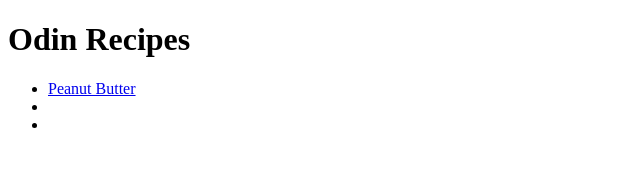
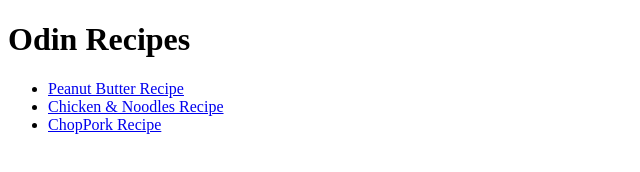
Before and after one commit to Tej2488-mass/odin-recipes, a plain HTML site: page index.html in a window 1280 px wide. Shown: the whole page, without its empty margins (0-640 px from the left). Drawn offline with Linux system fonts and the light colour scheme.

Commit message:
I have added some recipes pages to the project

```diff
--- a/index.html
+++ b/index.html
@@ -10,9 +10,9 @@
 <body>
   <h1>Odin Recipes</h1>
   <ul>
-    <li><a href="recipes/PeanutButter.html">Peanut Butter</a></li>
-    <li><a href="recipes/Chicken&Noodles.html"></a></li>
-    <li><a href="recipes/ChopPork.html"></a></li>
+    <li><a href="recipes/PeanutButter.html">Peanut Butter Recipe</a></li>
+    <li><a href="recipes/Chicken&Noodles.html">Chicken & Noodles Recipe</a></li>
+    <li><a href="recipes/ChopPork.html">ChopPork Recipe</a></li>
   </ul>
 </body>
 
```
Also changed, not shown: recipes/Chicken&Noodles.html (+1 -1 lines), recipes/ChopPork.html (+1 -1 lines), recipes/PeanutButter.html (+1 -1 lines).
